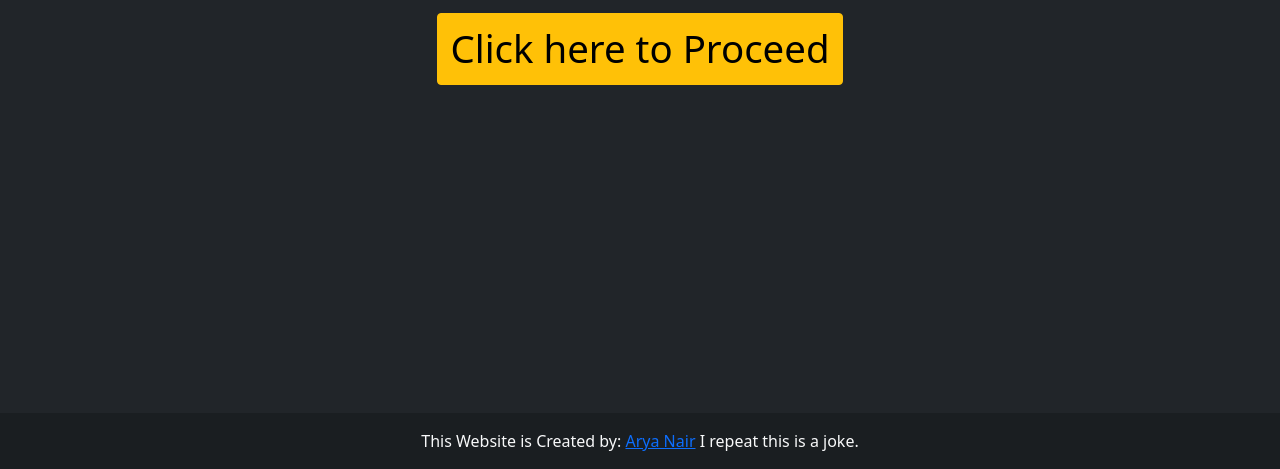
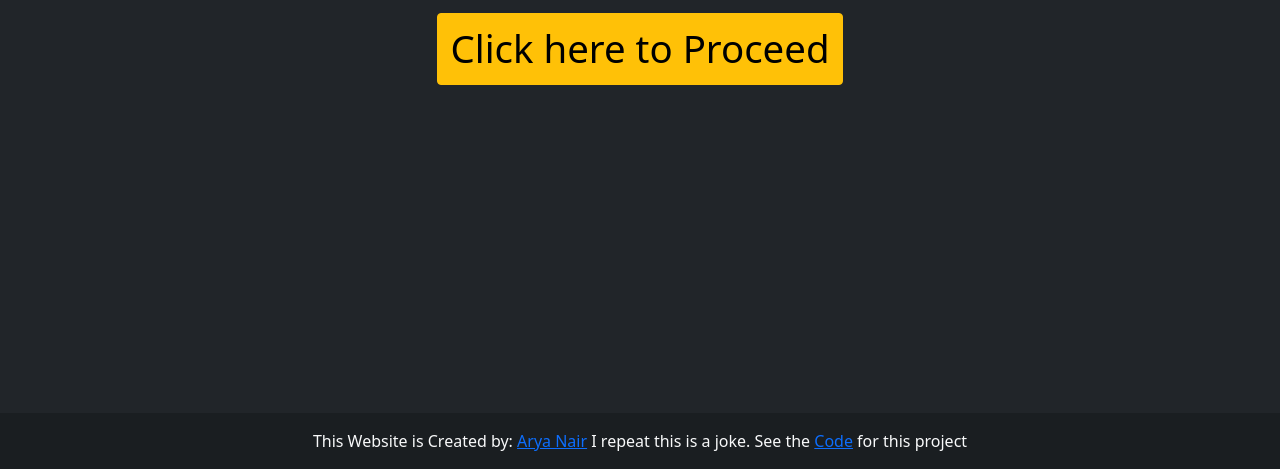
Before and after one commit to Arya-A-Nair/Pratherium, a plain HTML site: page index.html in a window 1280 px wide. Shown: the part 787-1256 px from the top of the page. Drawn offline with nearby package versions, Linux system fonts and the light colour scheme.

Commit message:
Added link to Source Code

```diff
--- a/index.html
+++ b/index.html
@@ -52,7 +52,7 @@
 
     <footer class="bg-dark text-center text-lg-start text-light" >
         <div class="text-center p-3" style="background-color: rgba(0, 0, 0, 0.2);">
-          This Website is Created by: <a href="https://arya-a-nair.github.io/Personal-Website/">Arya Nair</a> I repeat this is a joke.
+          This Website is Created by: <a href="https://arya-a-nair.github.io/Personal-Website/">Arya Nair</a> I repeat this is a joke. See the <a href="https://github.com/Arya-A-Nair/Pratherium">Code</a> for this project
         </div>
       </footer>
     <script src="script1.js" type="text/javascript"></script>
```
